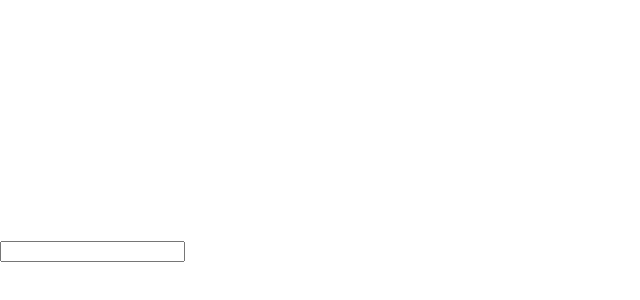
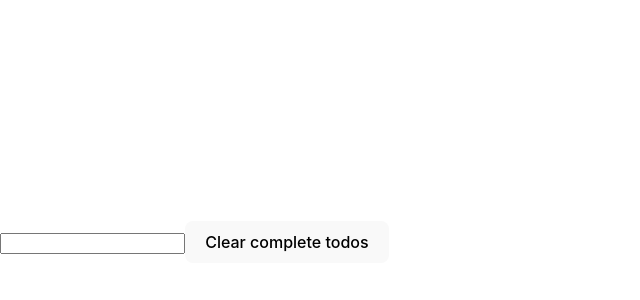
Before and after one commit to bojanS94/styled-todo-app, a React (Vite) app: page / in a window 1280 px wide. Shown: the part 158-458 px from the top of the page, without its empty margins (0-640 px from the left). Built offline with nearby package versions, Linux system fonts and the light colour scheme.

Commit message:
Added new funcionalities

```diff
--- a/src/screens/ListScreen.tsx
+++ b/src/screens/ListScreen.tsx
@@ -29,15 +29,19 @@ const ListScreen: React.FC<Props> = () => {
       setTodos((todos) =>
         todos.map((todo) => {
           if (todo.id === handleTodo.id)
-            return { ...todos, isComplete: event.target.checked };
+            return { ...todo, isComplete: event.target.checked };
           return todo;
         })
       );
     };
 
+  const handleClearTodoClick = () => {
+    setTodos((todos) => todos.filter((todo) => !todo.isComplete));
+  };
+
   return (
     <div>
-      <ul>
+      <div>
         {todos.map((todo) => (
           <div key={todo.id}>
             <input
@@ -48,12 +52,13 @@ const ListScreen: React.FC<Props> = () => {
             {todo.label}
           </div>
         ))}
-      </ul>
+      </div>
       <input
         value={newTodoLabel}
         onChange={handleTodoLabel}
         onKeyDown={handleNewTodoLabelChange}
       />
+      <button onClick={handleClearTodoClick}>Clear complete todos</button>
     </div>
   );
 };
```
